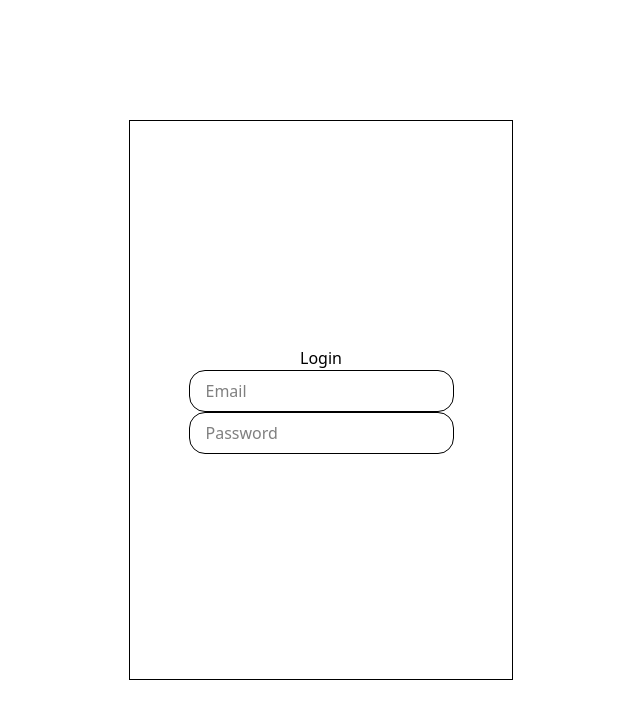
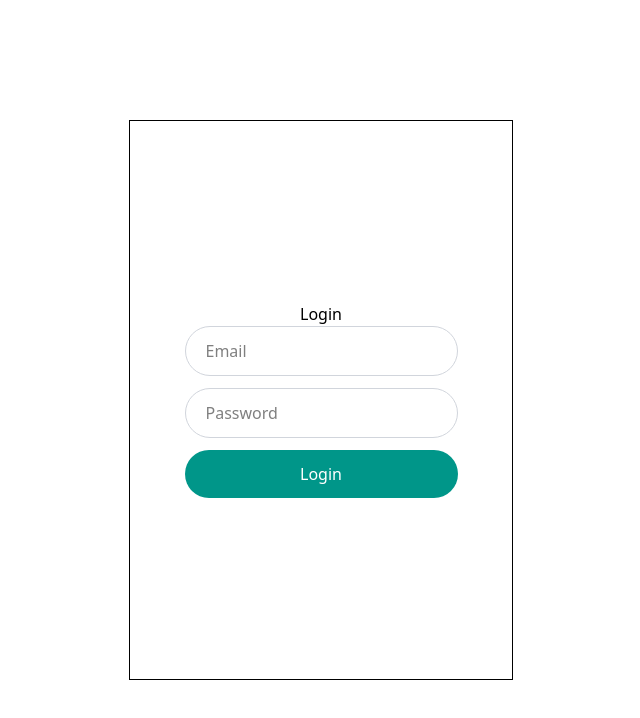
Before and after one commit to MisbahProgrammer/Employee-Management-System, a React (Vite) app: page / in a window 1280 px wide. Shown: the top 718 px of the page, without its empty margins (319-959 px from the left). Built offline with nearby package versions, Linux system fonts and the light colour scheme.

Commit message:
Created Login Page

```diff
--- a/src/Components/Auth/Login.jsx
+++ b/src/Components/Auth/Login.jsx
@@ -1,13 +1,41 @@
-import React from 'react'
+import React, { useState } from 'react'
 import './../../App.css'
 function Login() {
+  const [email, setEmail] = useState('')
+  const [password, setPassword] = useState('')
+   const Submitter = (e) =>{
+      e.preventDefault()
+    console.log('Email is' ,email);
+    console.log('Password is', password);
+    setEmail("")
+    setPassword("")
+
+
+   }
   return (
     <div className='flex items-center justify-center w-screen h-screen'>
       <div className='flex items-center justify-center flex-col w-[30%] h-[70%] border'>
         <h2>Login</h2>
-        <form action="" className='flex flex-col'>
-          <input className='py-2 px-4 rounded-2xl border' type="text" placeholder='Email' />
-          <input className='py-2 px-4 rounded-2xl border' type="text" placeholder='Password' />
+        <form action="" className='flex flex-col gap-3' onSubmit={(e) =>{
+          Submitter(e)
+        }}>
+          <input
+          value={email}
+          onChange={(e)=>{
+            setEmail(e.target.value)
+          }}
+          className='py-3 px-5 rounded-full border border-gray-300 outline-none'
+          type="text" placeholder='Email' required
+          />
+          <input
+          value={password}
+          onChange={(e)=>{
+            setPassword(e.target.value)
+          }}
+          className='py-3 px-5 rounded-full border border-gray-300 outline-none'
+          type="text" placeholder='Password' required
+          />
+          <button className='py-3 px-5 rounded-full bg-teal-600 text-white cursor-pointer'>Login</button>
         </form>
       </div>
     </div>
```
